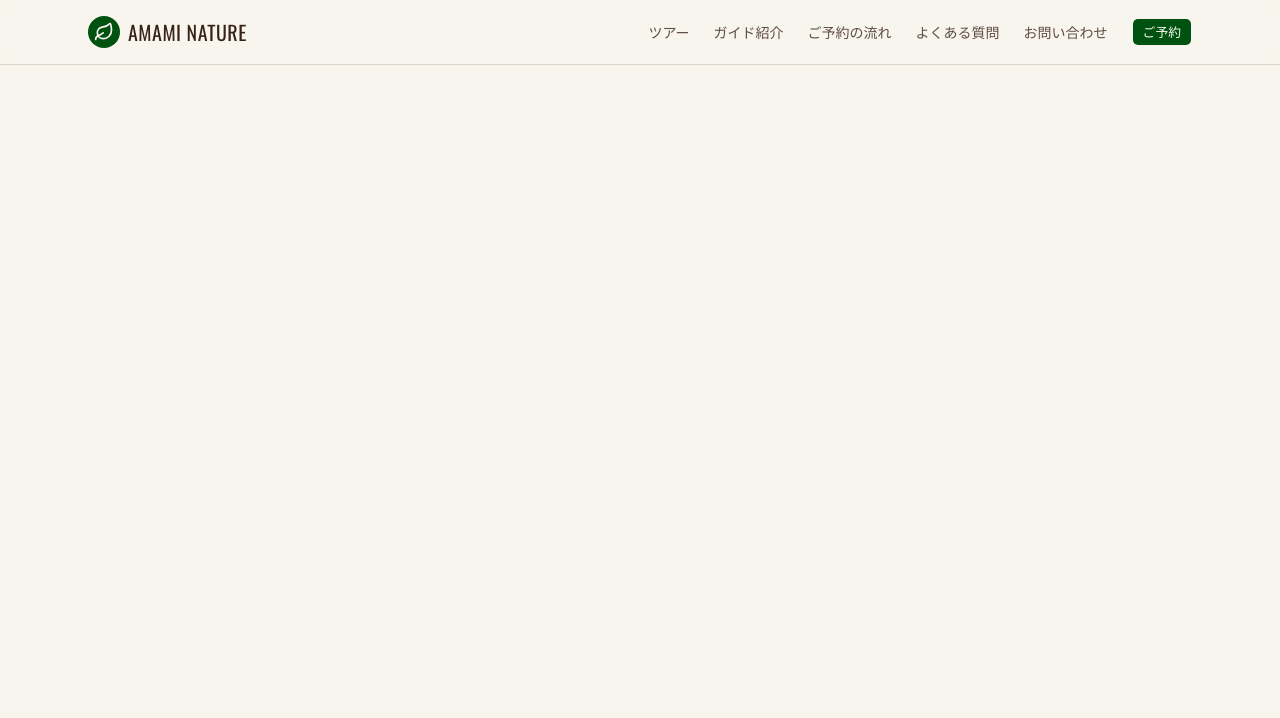
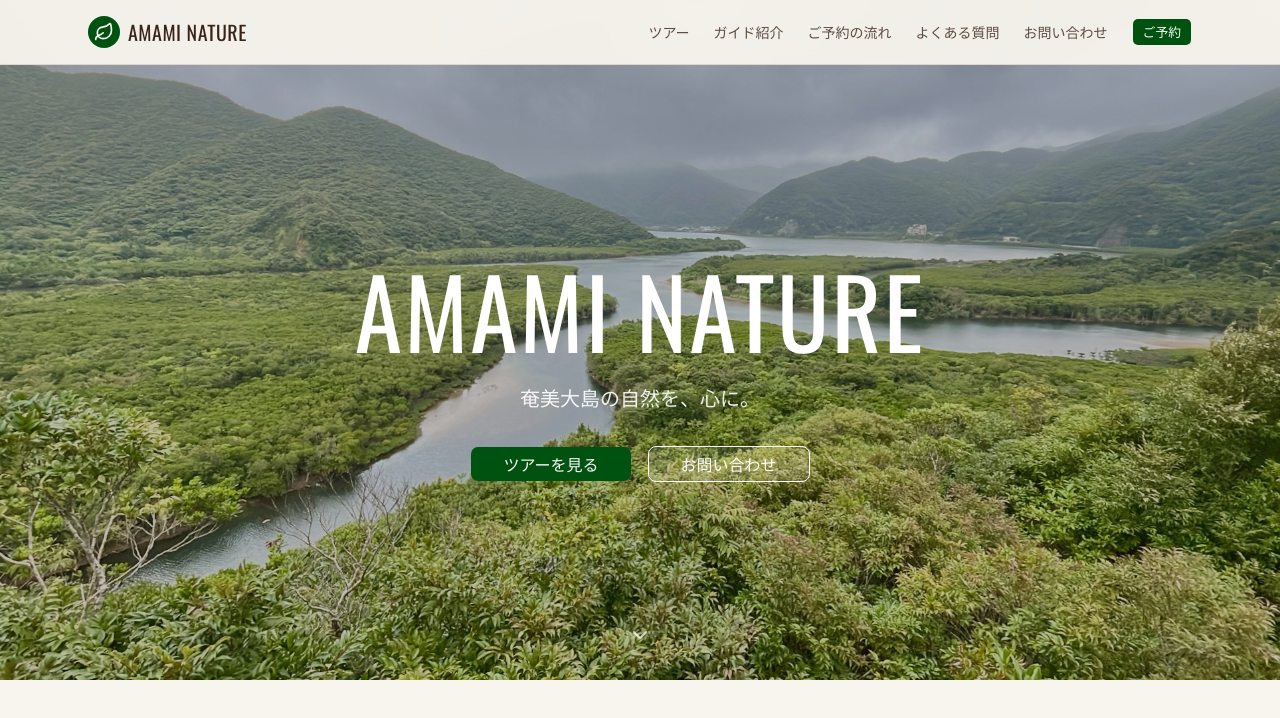
Before and after one commit to ikucha-portfolio/amami-guide-redesign, a React (Vite) app: page / in a window 1280 px wide. Shown: the top 718 px of the page. Built offline with nearby package versions, Linux system fonts and the light colour scheme.

Commit message:
Heroの画像仮置き

```diff
--- a/src/components/Hero.jsx
+++ b/src/components/Hero.jsx
@@ -1,3 +1,54 @@
+import { ChevronDown } from "lucide-react";
+import { Button } from "@/components/ui/button";
+
 export default function Hero() {
-  return null;
+  return (
+    <section className="relative min-h-[85vh] flex items-center justify-center overflow-hidden pt-16">
+      {/* Background Image */}
+      <div
+  className="absolute inset-0 bg-cover bg-center"
+  style={{
+    backgroundImage: "url('/images/hero.jpeg')",
+  }}
+>
+        <div className="absolute inset-0 bg-foreground/30" />
+      </div>
+
+      {/* Content */}
+      <div className="relative z-10 text-center px-4 max-w-4xl mx-auto">
+        <h1
+          translate="no"
+          className="font-[family-name:var(--font-display)] text-6xl md:text-8xl tracking-wide text-white mb-6"
+        >
+          AMAMI NATURE
+        </h1>
+
+        <p className="text-lg md:text-xl text-white/90 mb-8 leading-relaxed">
+          奄美大島の自然を、心に。
+        </p>
+
+        <div className="flex flex-col sm:flex-row gap-4 justify-center">
+          <Button
+            size="lg"
+            className="bg-primary hover:bg-primary/90 text-primary-foreground text-base px-8"
+          >
+            ツアーを見る
+          </Button>
+
+          <Button
+            size="lg"
+            variant="outline"
+            className="bg-white/10 border-white text-white hover:bg-white/20 text-base px-8"
+          >
+            お問い合わせ
+          </Button>
+        </div>
+      </div>
+
+      {/* Scroll indicator */}
+      <div className="absolute bottom-8 left-1/2 -translate-x-1/2 text-white/80 animate-bounce">
+        <ChevronDown className="w-6 h-6" />
+      </div>
+    </section>
+  );
 }
```
Also changed, not shown: src/assets/hero.jpeg (deleted).
